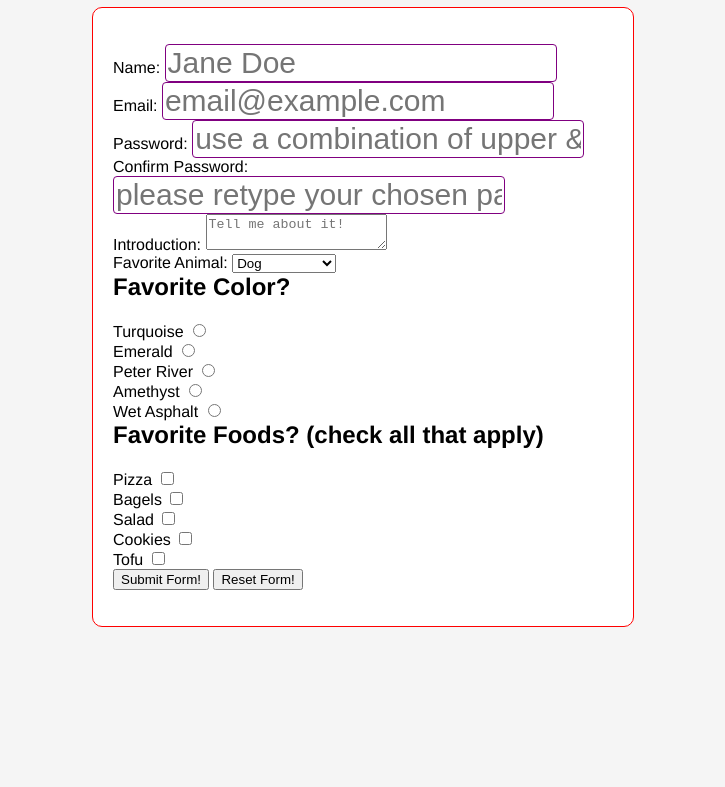
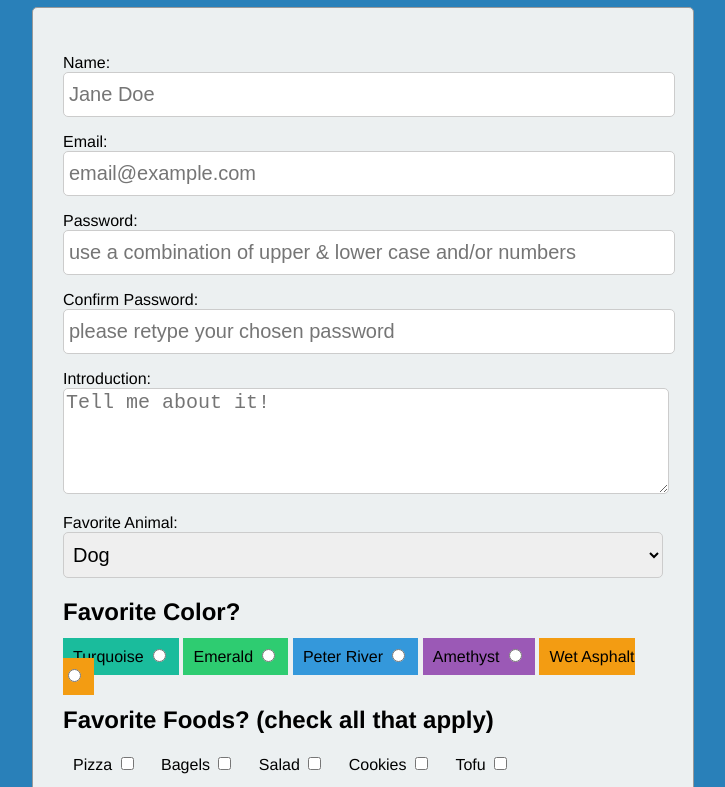
Before and after one commit to pineapplechiu/moarforms, a plain HTML site: page index.html in a window 1280 px wide. Shown: the part 73-860 px from the top of the page, without its empty margins (277-1002 px from the left). Before the commit the page ends 800 px from the top, so only its background shows below. Drawn offline with Linux system fonts and the light colour scheme.

Commit message:
update stylesheet

```diff
--- a/style.css
+++ b/style.css
@@ -1,31 +1,82 @@
-
 h1 {
-  text-align: center
+  text-align: center;
 }
 
 html {
   font-family: Helvetica Neue, Arial, sans-serif;
-  background: whitesmoke;
+  background: #2980b9;
 }
 
 label {
   width: 100%;
-  font-size:16px;
-  float:left;
-  position:relative;
-}
-form {
-    width: 500px;
-    border: 1px solid red;
-    border-radius: 10px;
-    margin: auto;
-    position:relative;
-    background-color: #fff;
-    padding:20px 20px;
 }
 
-input[type=text],input[type=description],input[type=password]{
-  border-radius: 4px;
-  border: 1px solid purple;
-  font-size:30px;
+form {
+  margin: 0 auto;
+  width: 600px;
+  border: 1px solid #999;
+  padding: 30px;
+  border-radius: 5px;
+  background: #ecf0f1;
 }
+
+input[type=text], input[type=password], select{
+  font-size: 20px;
+  border-radius: 5px;
+  border: 1px solid #ccc;
+  width: 100%;
+  padding: 10px 5px;
+}
+
+textarea{
+  width: 100%;
+  height: 100px;
+  font-size: 20px;
+  border-radius: 5px;
+  border: 1px solid #ccc;
+}
+
+input[type=submit]{
+  border: 1px solid #fff;
+  background: #e74c3c;
+  color: white;
+  font-size: 20px;
+  padding: 15px;
+}
+
+input[type=reset]{
+  border: 1px solid #fff;
+  background: #bdc3c7;
+  color: white;
+  font-size: 20px;
+  padding: 15px;
+}
+
+.radio-label-1{
+  background: #1abc9c;
+  padding: 10px;
+}
+
+.radio-label-2{
+  background: #2ecc71;
+  padding: 10px;
+}
+
+.radio-label-3{
+  background: #3498db;
+  padding: 10px;
+}
+
+.radio-label-4{
+  background: #9b59b6;
+  padding: 10px;
+}
+
+.radio-label-5 {
+  background: #f39c12;
+  padding: 10px;
+}
+
+.checkbox-label{
+  padding: 10px;
+}
```
